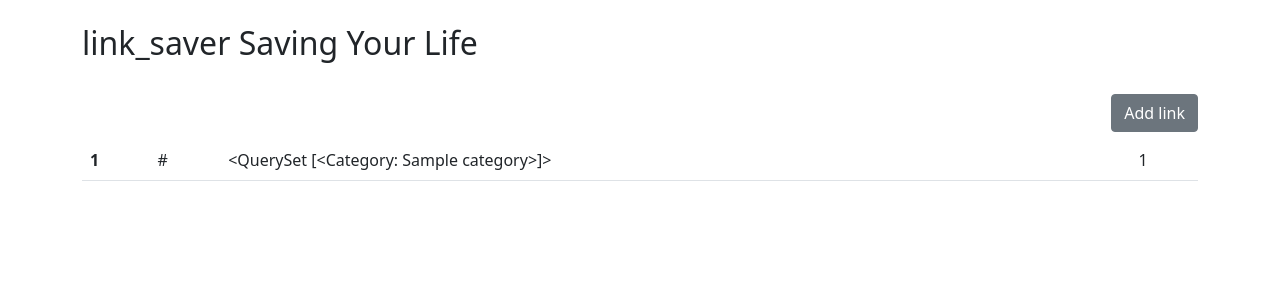
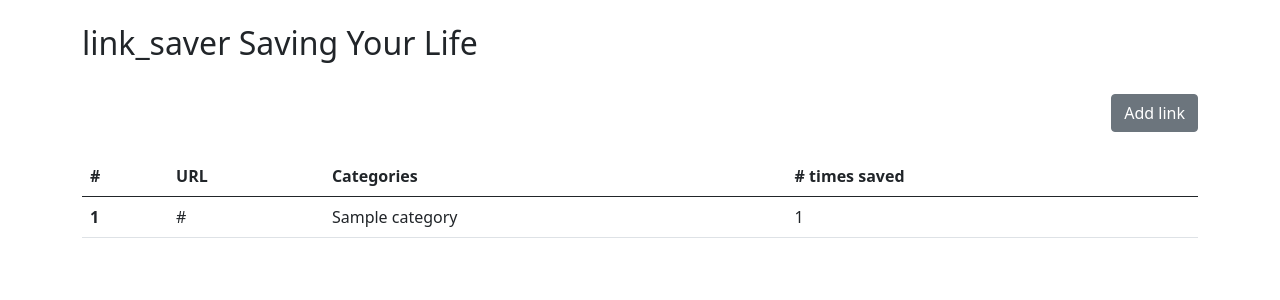
Before and after one commit to howsun7/link_saver, a Django app: page / in a window 1280 px wide. Shown: the top 300 px of the page. Run offline with Django 4.2, Linux system fonts and the light colour scheme; tables that the repository leaves empty hold one stand-in row (values such as "Sample post").

Commit message:
change Link times_saved default option; add links models and forms tests

```diff
--- a/links/models.py
+++ b/links/models.py
@@ -1,4 +1,5 @@
 from django.db import models
+from django.db.utils import IntegrityError
 from model_utils.models import TimeStampedModel
 
 
@@ -12,5 +13,8 @@ class Link(TimeStampedModel):
     # title
     # short_desc / note
     url = models.URLField(verbose_name= 'URL')
-    times_saved = models.PositiveIntegerField()
+    times_saved = models.PositiveIntegerField(default=1)
     categories = models.ManyToManyField(Category)
+
+    def __str__(self):
+        return self.url
--- a/links/views.py
+++ b/links/views.py
@@ -15,9 +15,14 @@ def link_create(request):
     if request.method == 'POST':
         link_form = LinkForm(request.POST)
         if link_form.is_valid():
-            link = link_form.save(commit=False)
-            link.save()
-            link_form.save_m2m()
+            cleaned_url = link_form.cleaned_data['url']
+            if Link.objects.filter(url=cleaned_url).exists():
+                existent_link = Link.objects.get(url=cleaned_url)
+                existent_link.categories.add(*link_form.cleaned_data['categories'])
+                existent_link.times_saved += 1
+                existent_link.save()
+            else:
+                link_form.save()
             return redirect('links:link_create')
     else:
         link_form = LinkForm()
--- a/templates/links/index.html
+++ b/templates/links/index.html
@@ -3,14 +3,22 @@
 {% block content %}
 <div class="container">
     <h2 class="pt-4 pb-4">link_saver Saving Your Life</h2>
-    <a href="{% url 'links:link_create' %}" role="button" class="float-end btn btn-secondary mb-2">Add link</a>
+    <a href="{% url 'links:link_create' %}" role="button" class="float-end btn btn-secondary mb-4">Add link</a>
 <table class="table table-hover mt-5">
+    <thead>
+    <tr>
+      <th scope="col">#</th>
+      <th scope="col">URL</th>
+      <th scope="col">Categories</th>
+      <th scope="col"># times saved</th>
+    </tr>
+  </thead>
     <tbody>
         {% for link in links %}
         <tr>
-          <th scope="row">1</th>
+          <th scope="row">{{ forloop.counter }}</th>
           <td>{{ link.url }}</td>
-          <td>{{ link.categories.all }}</td>
+          <td>{{ link.categories.all|join:", " }}</td>
           <td>{{ link.times_saved }}</td>
         </tr>
         {% endfor %}
```
Also changed, not shown: links/tests/test_forms.py (added, +22 -0 lines), links/tests/test_models.py (+15 -2 lines), links/forms.py (line endings or trailing spaces), links/migrations/0004_alter_link_times_saved.py (added).
